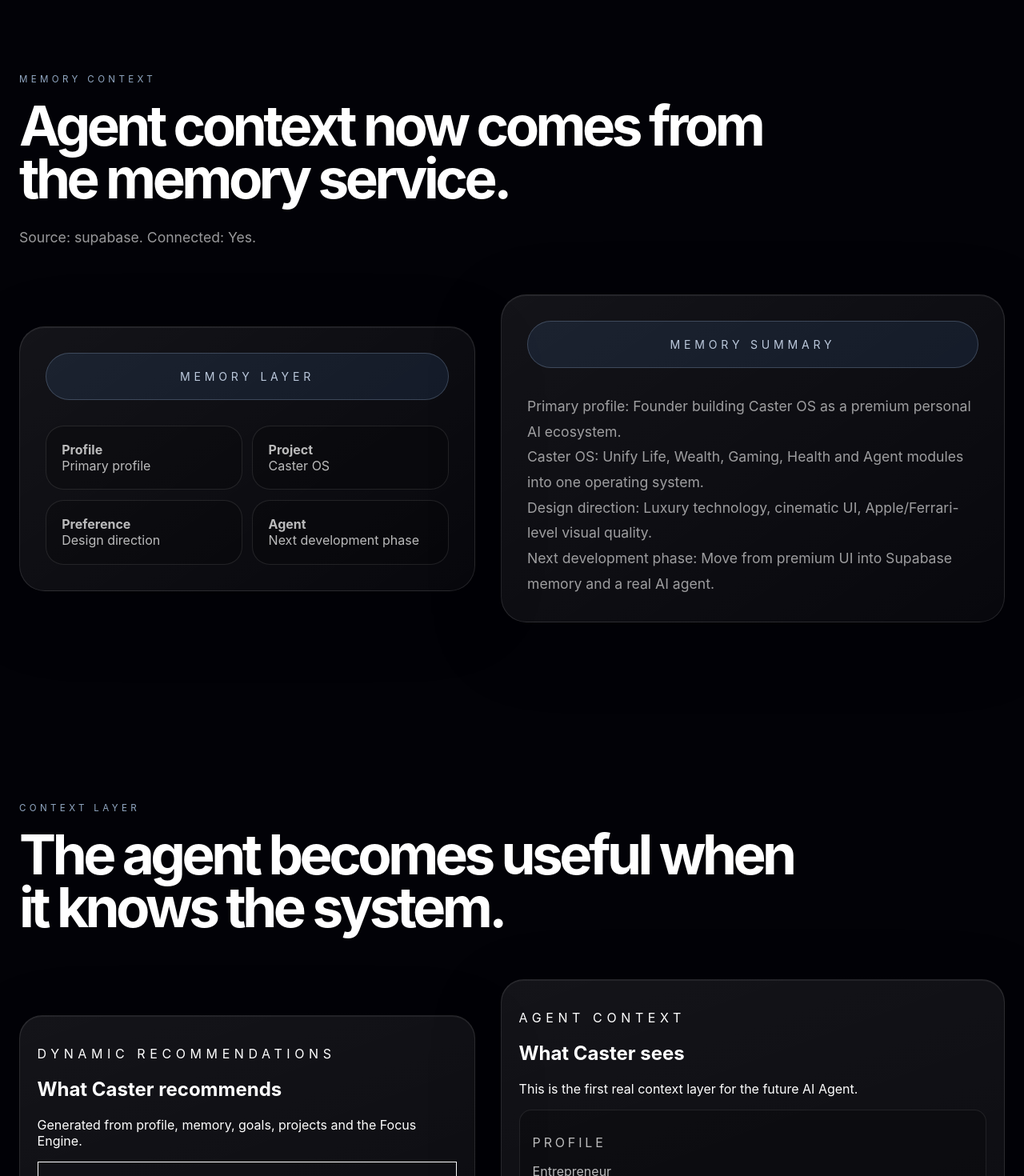
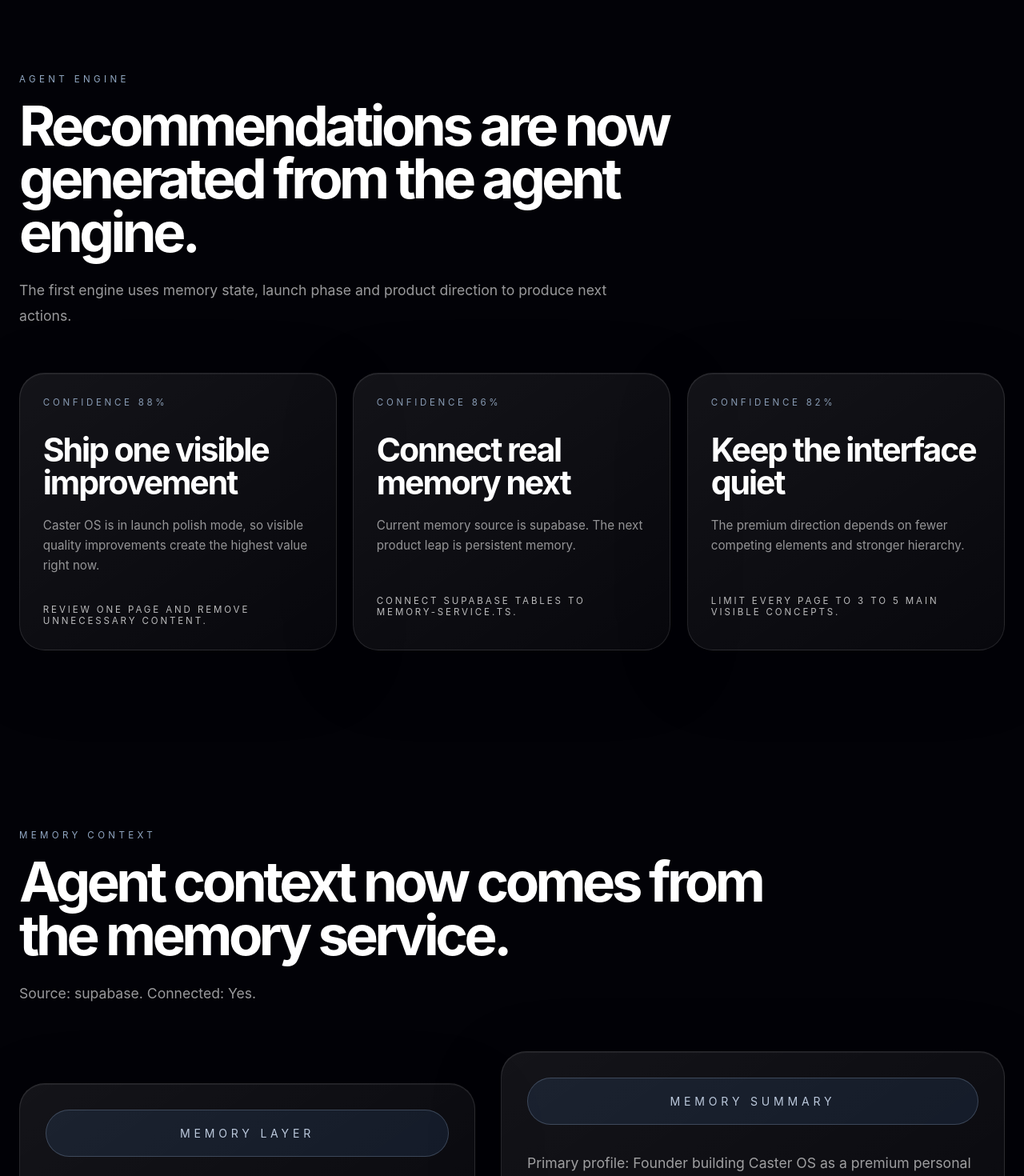
Before and after one commit to vv-glitchhub/Caster-hub, a Next.js app: page /agent in a window 1280 px wide. Shown: the part 1740-3210 px from the top of the page at 80% size. Built offline with nearby package versions, Linux system fonts and the light colour scheme; no server answers.

Commit message:
Show generated agent engine recommendations

```diff
--- a/app/agent/page.tsx
+++ b/app/agent/page.tsx
@@ -1,6 +1,7 @@
 import AgentContextPanel from '../../components/AgentContextPanel'
 import AgentRecommendations from '../../components/AgentRecommendations'
 import MemoryPanel from '../../components/MemoryPanel'
+import { generateAgentRecommendations } from '../../lib/agent-engine'
 import { loadMemorySummary } from '../../lib/memory-service'
 
 const prompts = [
@@ -19,6 +20,7 @@ const agentStats = [
 
 export default async function AgentPage() {
   const memorySummary = await loadMemorySummary()
+  const recommendations = await generateAgentRecommendations()
 
   return (
     <main className="home-page">
@@ -88,6 +90,26 @@ export default async function AgentPage() {
 
       <section className="home-section">
         <div className="home-container">
+          <p className="section-label">Agent Engine</p>
+          <h2 className="section-title">Recommendations are now generated from the agent engine.</h2>
+          <p className="home-section-lead">
+            The first engine uses memory state, launch phase and product direction to produce next actions.
+          </p>
+          <div className="home-module-grid">
+            {recommendations.map((item) => (
+              <div key={item.title} className="motion-surface home-module-card">
+                <p className="home-module-label">Confidence {Math.round(item.confidence * 100)}%</p>
+                <h3 className="home-module-title">{item.title}</h3>
+                <p className="home-module-text">{item.reason}</p>
+                <p className="home-module-link">{item.nextAction}</p>
+              </div>
+            ))}
+          </div>
+        </div>
+      </section>
+
+      <section className="home-section">
+        <div className="home-container">
           <p className="section-label">Memory Context</p>
           <h2 className="section-title">Agent context now comes from the memory service.</h2>
           <p className="home-section-lead">
```
